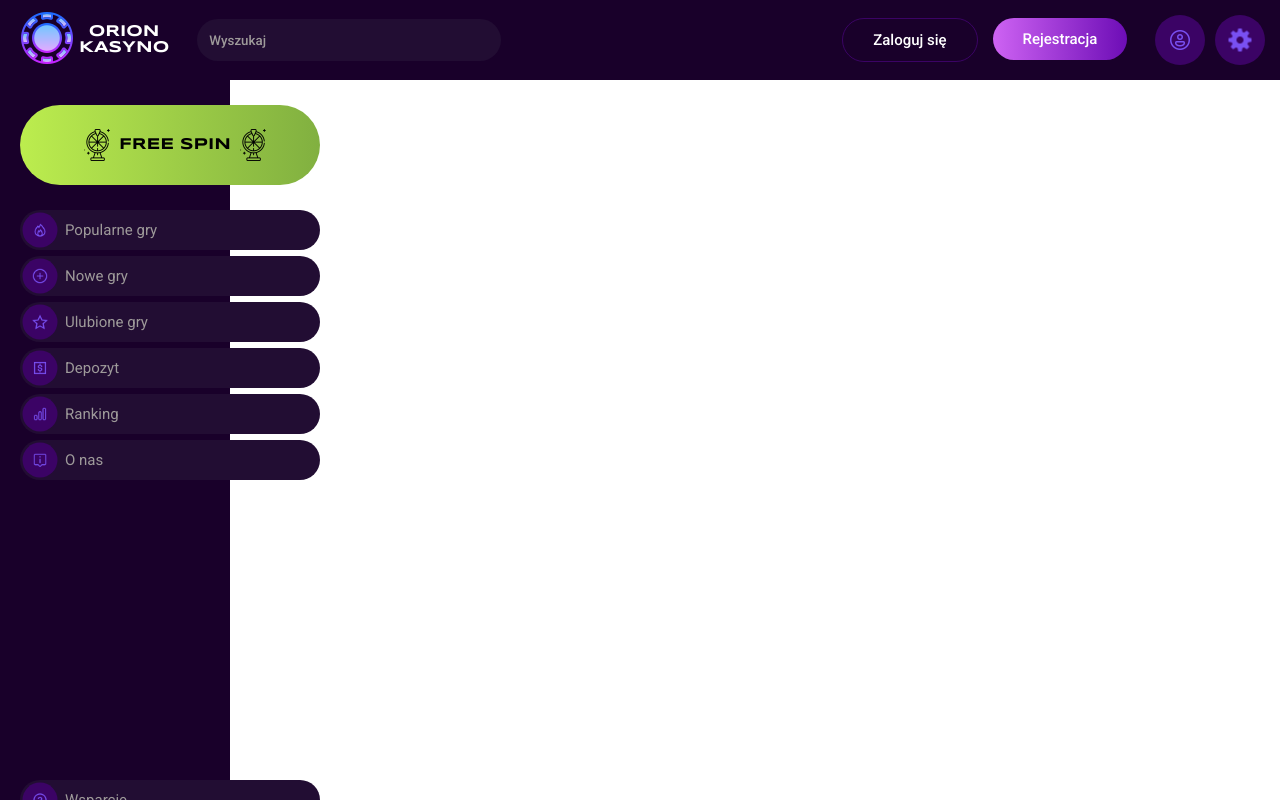
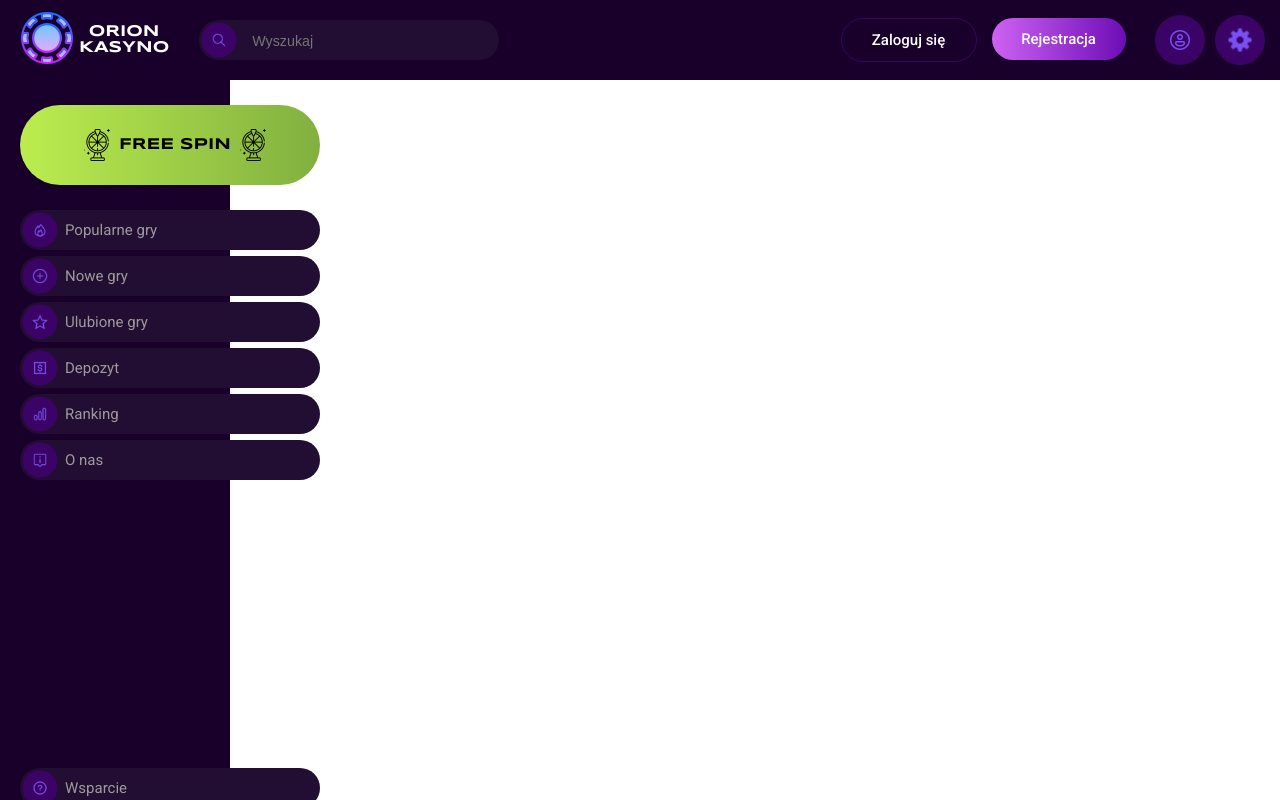
Before and after one commit to bartek5916/Orion, a React (Create React App) app in the folder orion-casino-gui/: page / in a window 1280 px wide. Built offline with nearby package versions, Linux system fonts and the light colour scheme.

Commit message:
Search bar split into separate component

```diff
--- a/orion-casino-gui/src/components/Navbar/Navbar.css
+++ b/orion-casino-gui/src/components/Navbar/Navbar.css
@@ -5,7 +5,6 @@ html, body {
 
 .navbar {
     background-color: #19002A;
-    position: fixed;
     width: 100%;
     z-index: 1000;
 }
@@ -33,25 +32,7 @@ html, body {
 }
 
 .navbar-center-left {
-    display: flex;
     margin-right: 25%;
-}
-
-::placeholder {
-    color: #9e9a9a;
-    opacity: 1;
-}
-
-.search-input {
-    color: #9e9a9a;
-    background-color: #220d33;
-    border: none;
-    border-radius: 50px;
-    width: 300px;
-    height: 40px;
-    font-family: 'Roboto', sans-serif;
-    font-weight: 500;
-    text-indent: 10px;
 }
 
 .navbar-center-right {
@@ -79,7 +60,7 @@ html, body {
 }
 
 @media (max-width: 1024px) {
-    .search-input {
+    .navbar-center-left {
         display: none;
     }
 }
--- a/orion-casino-gui/src/components/Navbar/Navbar.jsx
+++ b/orion-casino-gui/src/components/Navbar/Navbar.jsx
@@ -3,6 +3,7 @@ import './Navbar.css';
 import ButtonGradient from "../Buttons/ButtonGradient";
 import NormalButton from "../Buttons/NormalButton";
 import RoundedButton from "../Buttons/RoundedButton";
+import SearchBar from "../SearchBar/SearchBar";
 
 function Navbar() {
     return (
@@ -19,7 +20,7 @@ function Navbar() {
                         </div>
                     </div>
                     <div className="navbar-center-left">
-                        <input type="text" className="search-input" placeholder="Wyszukaj"></input>
+                        <SearchBar width="300px" height="40px" backgroundColor="#220d33" textColor="#9e9a9a" placeholder="Wyszukaj" icon="/assets/images/navbar/search-icon.png"/>
                     </div>
                     <div className="navbar-center-right">
                         <NormalButton text="Zaloguj się"/>
--- /dev/null
+++ b/orion-casino-gui/src/components/SearchBar/SearchBar.css
@@ -0,0 +1,25 @@
+.search-bar {
+    display: flex;
+    align-items: center;
+    border-radius: 50px;
+}
+
+.search{
+    width: 30%;
+    outline: none;
+    border: none;
+    scale: 0.95;
+    border-radius: 50px;
+    font-weight: 400;
+    font-size: 15px;
+}
+
+::placeholder {
+    opacity: 1;
+}
+
+.custom-rounded-button {
+    scale: 0.7;
+    pointer-events: none;
+    margin-left: -5px;
+}
--- /dev/null
+++ b/orion-casino-gui/src/components/SearchBar/SearchBar.jsx
@@ -0,0 +1,33 @@
+import React, { useRef } from 'react';
+import './SearchBar.css';
+import RoundedButton from "../Buttons/RoundedButton";
+import './SearchBar.css'
+
+function SearchBar({width, height, backgroundColor, textColor, placeholder, icon}) {
+    const searchBarStyle = {
+        width: width,
+        height: height,
+        background: backgroundColor,
+        color: textColor,
+        placeholderColor: textColor
+    }
+
+    const inputRef = useRef(null);
+
+    const handleButtonClick = () => {
+        if(inputRef.current) {
+            inputRef.current.focus();
+        }
+    };
+
+    return (
+        <div className="search-bar" style={searchBarStyle} onClick={handleButtonClick}>
+            <div className="custom-rounded-button">
+                <RoundedButton src={icon}/>
+            </div>
+            <input ref={inputRef} className="search" style={searchBarStyle} placeholder={placeholder}/>
+        </div>
+    );
+}
+
+export default SearchBar;
--- a/orion-casino-gui/src/components/Sidebar/Sidebar.css
+++ b/orion-casino-gui/src/components/Sidebar/Sidebar.css
@@ -5,7 +5,6 @@
     max-width: 18%;
     height: 100%;
     position: fixed;
-    top: 80px;
 }
 
 .main-tiles ol {
@@ -43,7 +42,12 @@
     scale: 0.5;
 }
 
-.support-button{
+.bottom-tiles {
     margin-left: 20px;
-    margin-top: 300px;
+    width: 300px;
+    height: 120px;
+    margin-top: 90%;
 }
+.deposit-button{
+    margin-top: 7px;
+}
--- a/orion-casino-gui/src/components/Sidebar/Sidebar.jsx
+++ b/orion-casino-gui/src/components/Sidebar/Sidebar.jsx
@@ -40,11 +40,14 @@ function Sidebar() {
                         </ol>
                     </div>
 
-                    <div className="support-button">
-                        <SidebarButton text="Wsparcie" icon="/assets/images/sidebar/faq-icon.png"/>
-                    </div>
-                    <div className="deposit-button">
-                        <ButtonGradient text="DEPOZYT"/>
+                    <div className="bottom-tiles">
+                        <div className="support-button">
+                            <SidebarButton text="Wsparcie" icon="/assets/images/sidebar/faq-icon.png"/>
+                        </div>
+                        <div className="deposit-button">
+                            <ButtonGradient width="300px" height="80px"
+                                            color="linear-gradient(90deg, #ce63f3, #6D0DB6FF)" text="DEPOZYT"/>
+                        </div>
                     </div>
                 </div>
             </nav>
--- a/orion-casino-gui/src/pages/HomePage.jsx
+++ b/orion-casino-gui/src/pages/HomePage.jsx
@@ -2,13 +2,13 @@ import React from 'react';
 import Navbar from "../components/Navbar/Navbar";
 import Sidebar from "../components/Sidebar/Sidebar";
 
-const HomePage = () => {
+function HomePage() {
     return (
-        <div>
+        <div className="home-page">
             <Navbar />
             <Sidebar/>
         </div>
     );
-};
+}
 
 export default HomePage;
```
Also changed, not shown: orion-casino-gui/public/assets/images/navbar/search-icon.png (added).
